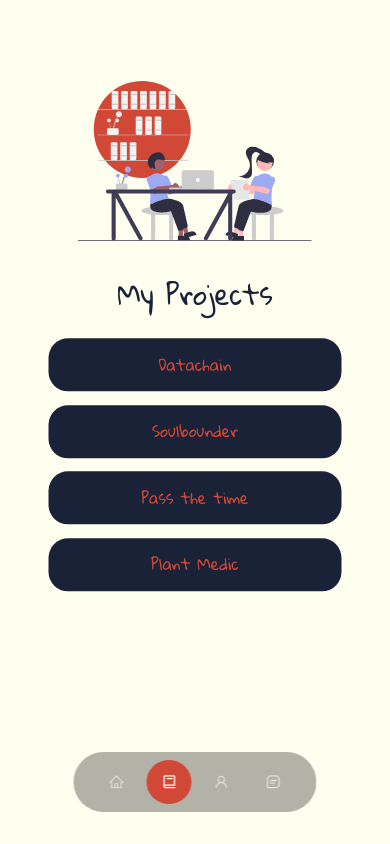
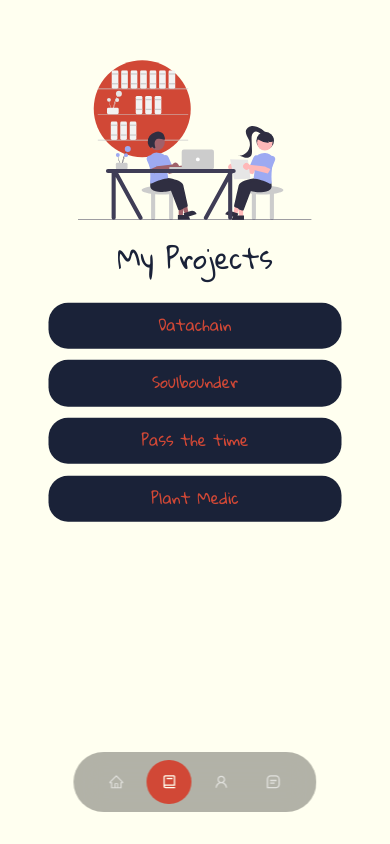
Before and after one commit to joethompson1/joethompson, a React (Create React App) app: page /projects in a window 390 px wide. Built offline with nearby package versions, Linux system fonts and the light colour scheme.

Commit message:
sizing issue on mobile projects page

```diff
--- a/src/components/projects/projects.css
+++ b/src/components/projects/projects.css
@@ -329,6 +329,11 @@ img {
 /* ------------------ Media Queries (Small devices) -------------------- */
 
 @media screen and (max-width: 600px) {
+
+	section {
+		height: 87vh;
+	}
+
 	.about__container {
 		grid-template-columns: 1fr;
 		grid-template-rows: 40% 60%;
```
